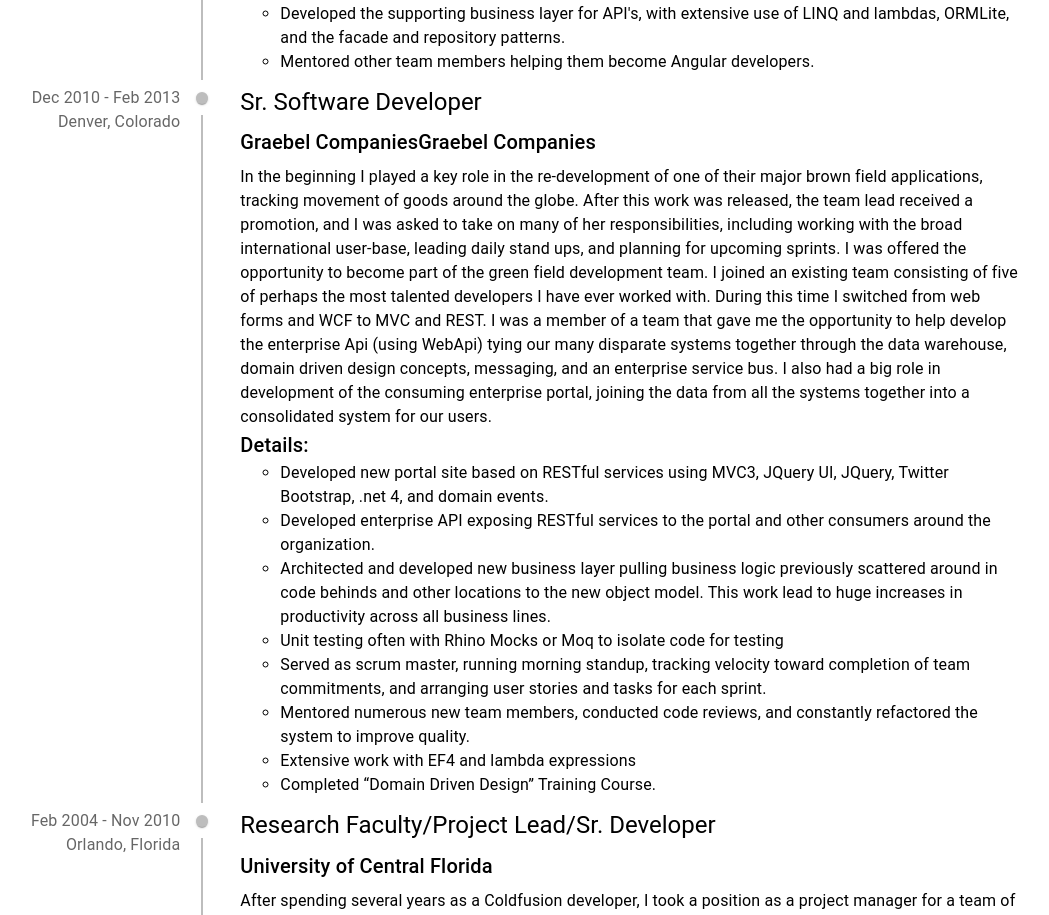
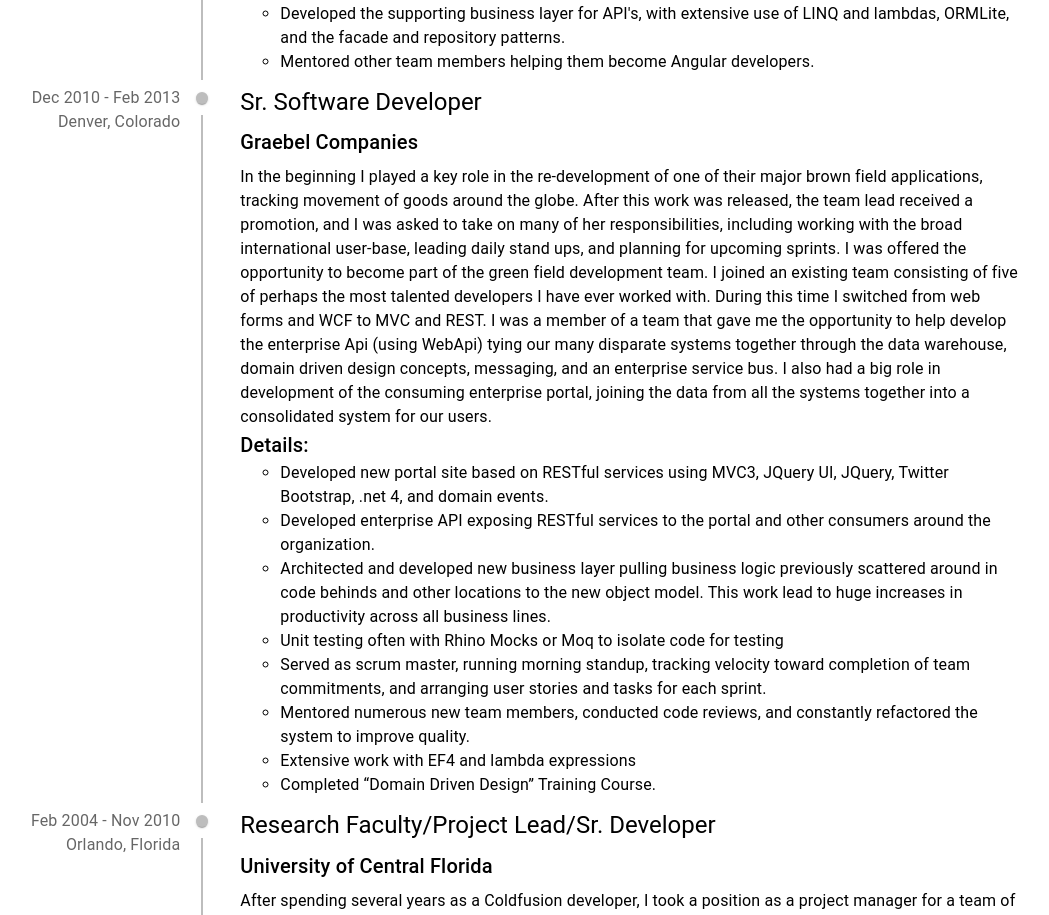
Before and after one commit to lendog75/deploy-test, a React (Create React App) app: page / in a window 1280 px wide. Shown: the part 4205-5120 px from the top of the page, without its empty margins (111-1160 px from the left). Built offline with nearby package versions, Linux system fonts and the light colour scheme.

Commit message:
typo fix

```diff
--- a/src/assets/data/roles.ts
+++ b/src/assets/data/roles.ts
@@ -146,7 +146,7 @@
   },
   {
     title: "Sr. Software Developer",
-    orgName: "Graebel CompaniesGraebel Companies",
+    orgName: "Graebel Companies",
     begin: "Dec 2010",
     end: "Feb 2013",
     location: "Denver, Colorado",
```
